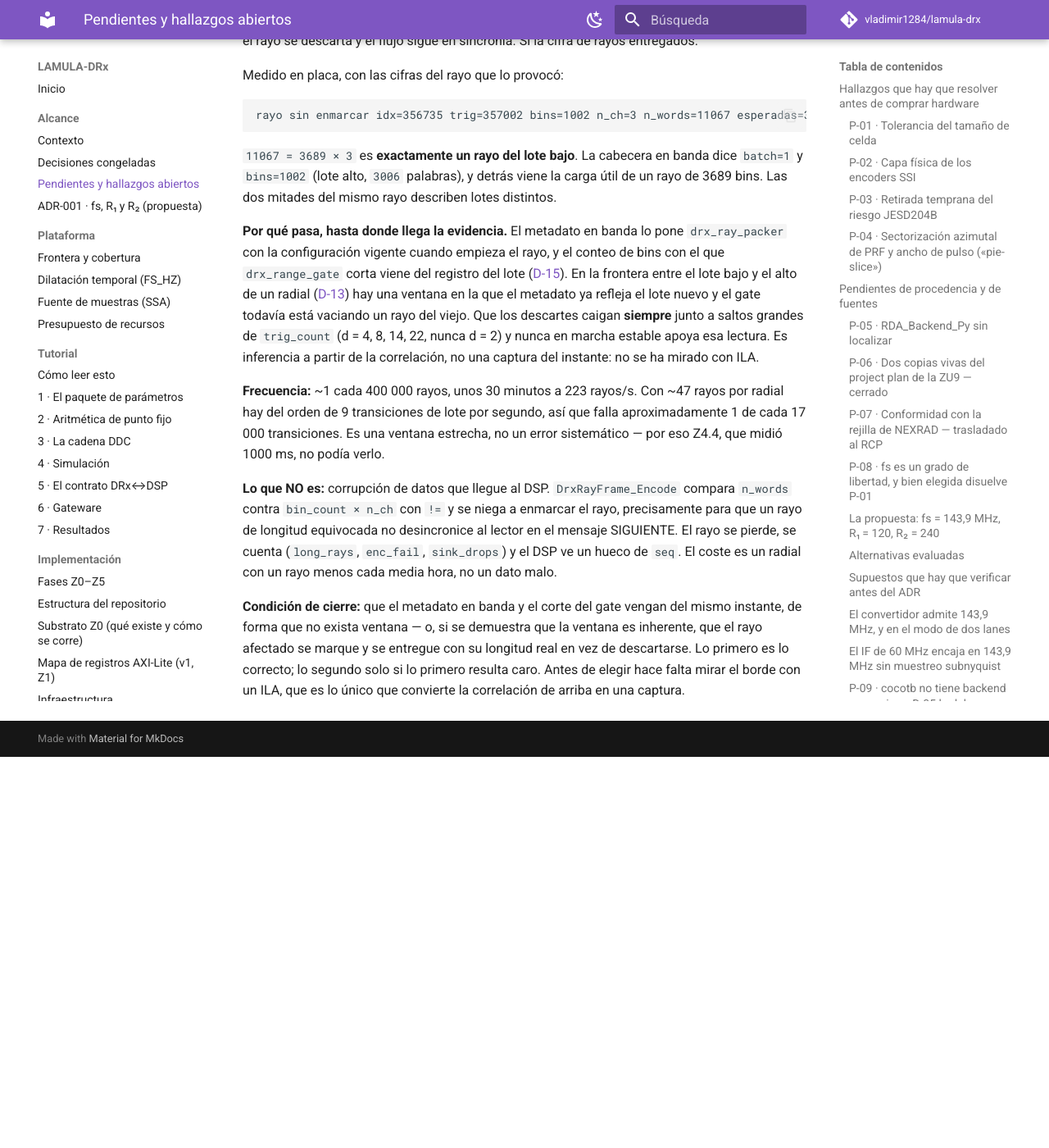
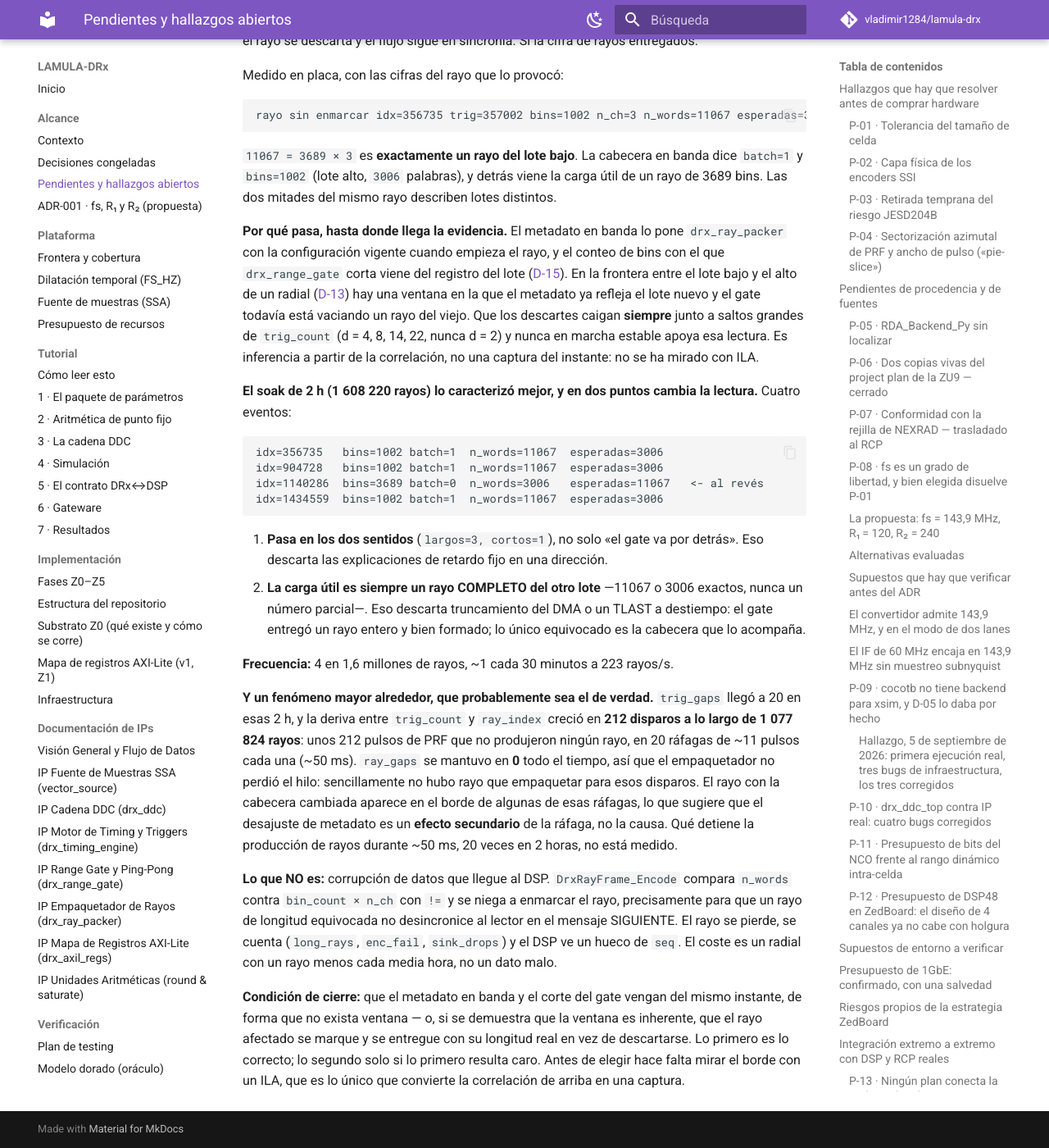
Before and after one commit to vladimir1284/lamula-drx, an MkDocs documentation site: the page built from docs/alcance/pendientes.md, in a window 1280 px wide and 1400 px high, scrolled down 48352 px. Shown: the whole window at 82% size. Built offline with MkDocs 1.6.1 and Material for MkDocs 9.7.7, drawn with Linux system fonts in a browser that asks for light colours; comment, search, counter and statistics services are not loaded; before the commit the page ends 49275 px from its top, so only the background shows below that.

Commit message:
docs: P-18 medido en 2 h -- pasa en los dos sentidos, y hay algo mayor detras
El soak de 2 h (1 608 220 rayos, 26 GB, 4 descartes) caracteriza mejor el
hallazgo y cambia la lectura en dos puntos:

- Pasa en LOS DOS SENTIDOS (largos=3, cortos=1), no solo "el gate va por
  detras". Descarta un retardo fijo en una direccion.
- La carga util es siempre un rayo COMPLETO del otro lote -- 11067 o 3006
  exactos, nunca parcial. Descarta truncamiento del DMA y TLAST a
  destiempo: el gate entrego un rayo entero y bien formado, y lo unico
  equivocado es la cabecera que lo acompana.

Y aparece un fenomeno mayor alrededor, que probablemente sea el de
verdad: la deriva entre trig_count y ray_index crecio 212 disparos en
1 077 824 rayos, en 20 rafagas de ~11 pulsos (~50 ms) que no produjeron
rayo. `ray_gaps` se mantuvo en 0, asi que el empaquetador no perdio el
hilo: no hubo rayo que empaquetar. El rayo con la cabecera cambiada cae
en el borde de algunas de esas rafagas, asi que el desajuste de metadato
parece un efecto secundario, no la causa.

Que detiene la produccion de rayos durante ~50 ms, 20 veces en 2 horas,
no esta medido.

Co-Authored-By: Claude Opus 5 <noreply@anthropic.com>

````diff
--- a/docs/alcance/pendientes.md
+++ b/docs/alcance/pendientes.md
@@ -2043,10 +2043,32 @@ junto a saltos grandes de `trig_count` (d = 4, 8, 14, 22, nunca d = 2) y nunca e
 apoya esa lectura. Es inferencia a partir de la correlación, no una captura del instante: no se ha
 mirado con ILA.
 
-**Frecuencia:** ~1 cada 400 000 rayos, unos 30 minutos a 223 rayos/s. Con ~47 rayos por radial hay
-del orden de 9 transiciones de lote por segundo, así que falla aproximadamente 1 de cada 17 000
-transiciones. Es una ventana estrecha, no un error sistemático — por eso Z4.4, que midió 1000 ms, no
-podía verlo.
+**El soak de 2 h (1 608 220 rayos) lo caracterizó mejor, y en dos puntos cambia la lectura.**
+Cuatro eventos:
+
+```
+idx=356735   bins=1002 batch=1  n_words=11067  esperadas=3006
+idx=904728   bins=1002 batch=1  n_words=11067  esperadas=3006
+idx=1140286  bins=3689 batch=0  n_words=3006   esperadas=11067   <- al revés
+idx=1434559  bins=1002 batch=1  n_words=11067  esperadas=3006
+```
+
+1. **Pasa en los dos sentidos** (`largos=3, cortos=1`), no solo «el gate va por detrás». Eso
+   descarta las explicaciones de retardo fijo en una dirección.
+2. **La carga útil es siempre un rayo COMPLETO del otro lote** —11067 o 3006 exactos, nunca un
+   número parcial—. Eso descarta truncamiento del DMA o un TLAST a destiempo: el gate entregó un
+   rayo entero y bien formado; lo único equivocado es la cabecera que lo acompaña.
+
+**Frecuencia:** 4 en 1,6 millones de rayos, ~1 cada 30 minutos a 223 rayos/s.
+
+**Y un fenómeno mayor alrededor, que probablemente sea el de verdad.** `trig_gaps` llegó a 20 en
+esas 2 h, y la deriva entre `trig_count` y `ray_index` creció en **212 disparos a lo largo de
+1 077 824 rayos**: unos 212 pulsos de PRF que no produjeron ningún rayo, en 20 ráfagas de ~11
+pulsos cada una (~50 ms). `ray_gaps` se mantuvo en **0** todo el tiempo, así que el empaquetador no
+perdió el hilo: sencillamente no hubo rayo que empaquetar para esos disparos. El rayo con la
+cabecera cambiada aparece en el borde de algunas de esas ráfagas, lo que sugiere que el desajuste
+de metadato es un **efecto secundario** de la ráfaga, no la causa. Qué detiene la producción de
+rayos durante ~50 ms, 20 veces en 2 horas, no está medido.
 
 **Lo que NO es:** corrupción de datos que llegue al DSP. `DrxRayFrame_Encode` compara `n_words`
 contra `bin_count × n_ch` con `!=` y se niega a enmarcar el rayo, precisamente para que un rayo de
````
